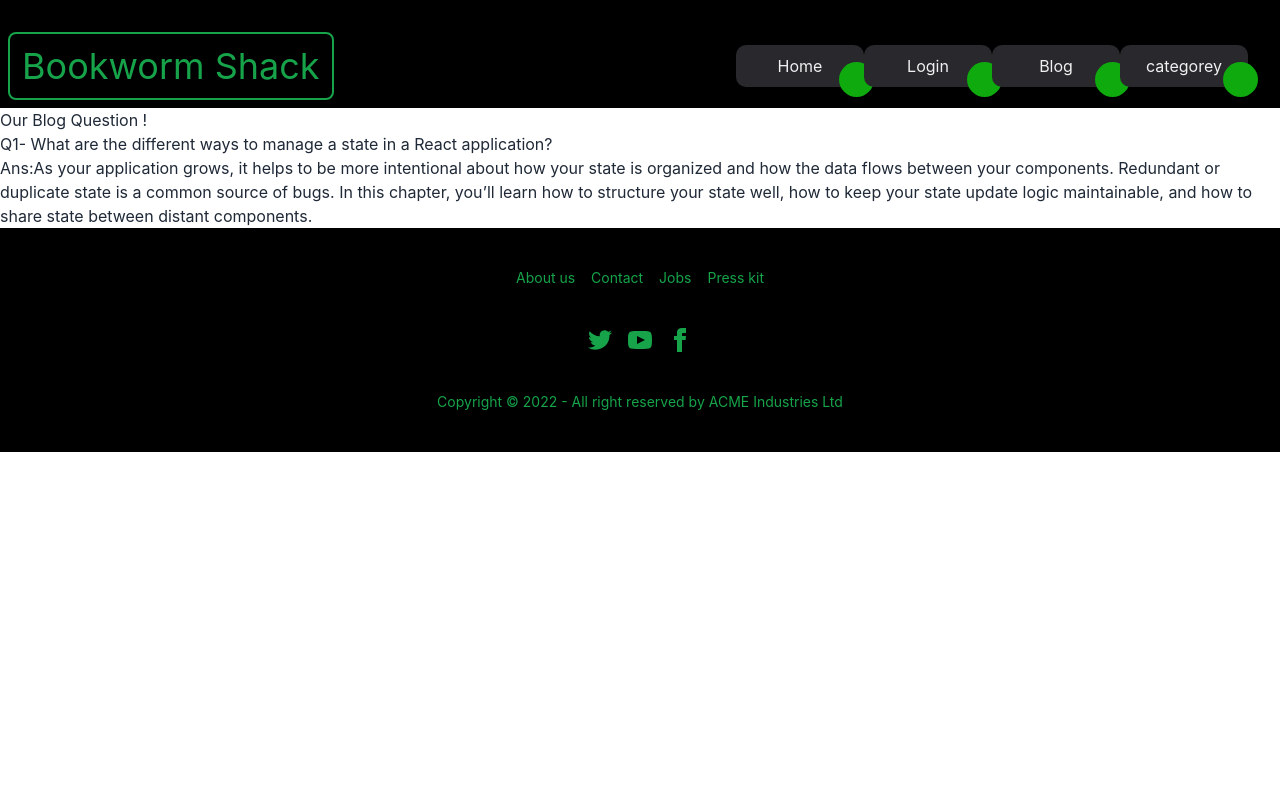
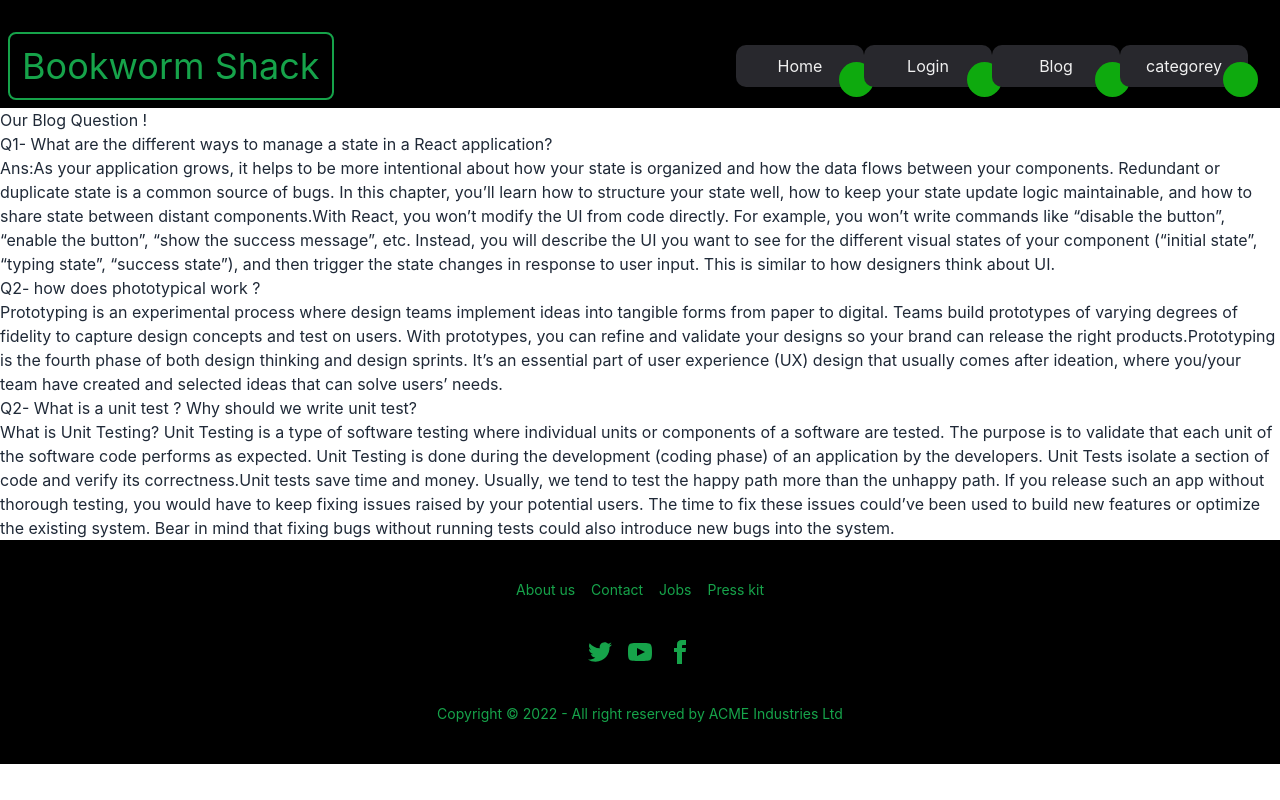
Before and after one commit to niaz-abir/assignment12client, a React (Create React App) app: page /blog in a window 1280 px wide. Built offline with nearby package versions, Linux system fonts and the light colour scheme.

Commit message:
eleven commit

```diff
--- a/public/category.json
+++ b/public/category.json
@@ -1,6 +1,6 @@
 [
     {
-      "id": "1",
+
       "type": "Hisotry",
       "img": "https://images.unsplash.com/photo-1657346259456-0f723e944dd0?ixlib=rb-4.0.3&ixid=MnwxMjA3fDB8MHxwaG90by1wYWdlfHx8fGVufDB8fHx8&auto=format&fit=crop&w=387&q=80",
       "price": "",
@@ -8,14 +8,14 @@
     },
 
     {
-      "id": "3",
+
       "type": "Comics",
       "img": "https://images.unsplash.com/photo-1620336655055-088d06e36bf0?ixlib=rb-4.0.3&ixid=MnwxMjA3fDB8MHxwaG90by1wYWdlfHx8fGVufDB8fHx8&auto=format&fit=crop&w=387&q=80",
       "price": "",
       "details": ""
     },
     {
-        "id": "2",
+
         "type": "Motivation",
         "img": "https://images.unsplash.com/photo-1531113191064-d850e467e935?ixlib=rb-4.0.3&ixid=MnwxMjA3fDB8MHxwaG90by1wYWdlfHx8fGVufDB8fHx8&auto=format&fit=crop&w=367&q=80",
         "price": "",
--- a/src/Component/Blog/Blog.js
+++ b/src/Component/Blog/Blog.js
@@ -15,7 +15,44 @@ const Blog = () => {
           components. Redundant or duplicate state is a common source of bugs.
           In this chapter, you’ll learn how to structure your state well, how to
           keep your state update logic maintainable, and how to share state
-          between distant components.
+          between distant components.With React, you won’t modify the UI from
+          code directly. For example, you won’t write commands like “disable the
+          button”, “enable the button”, “show the success message”, etc.
+          Instead, you will describe the UI you want to see for the different
+          visual states of your component (“initial state”, “typing state”,
+          “success state”), and then trigger the state changes in response to
+          user input. This is similar to how designers think about UI.
+        </p>
+      </div>
+      <div>
+        <h1>Q2- how does phototypical work ?</h1>
+        <p>
+          Prototyping is an experimental process where design teams implement
+          ideas into tangible forms from paper to digital. Teams build
+          prototypes of varying degrees of fidelity to capture design concepts
+          and test on users. With prototypes, you can refine and validate your
+          designs so your brand can release the right products.Prototyping is
+          the fourth phase of both design thinking and design sprints. It’s an
+          essential part of user experience (UX) design that usually comes after
+          ideation, where you/your team have created and selected ideas that can
+          solve users’ needs.
+        </p>
+      </div>
+      <div>
+        <h1>Q2- What is a unit test ? Why should we write unit test?</h1>
+        <p>
+          What is Unit Testing? Unit Testing is a type of software testing where
+          individual units or components of a software are tested. The purpose
+          is to validate that each unit of the software code performs as
+          expected. Unit Testing is done during the development (coding phase)
+          of an application by the developers. Unit Tests isolate a section of
+          code and verify its correctness.Unit tests save time and money.
+          Usually, we tend to test the happy path more than the unhappy path. If
+          you release such an app without thorough testing, you would have to
+          keep fixing issues raised by your potential users. The time to fix
+          these issues could’ve been used to build new features or optimize the
+          existing system. Bear in mind that fixing bugs without running tests
+          could also introduce new bugs into the system.
         </p>
       </div>
     </div>
```
